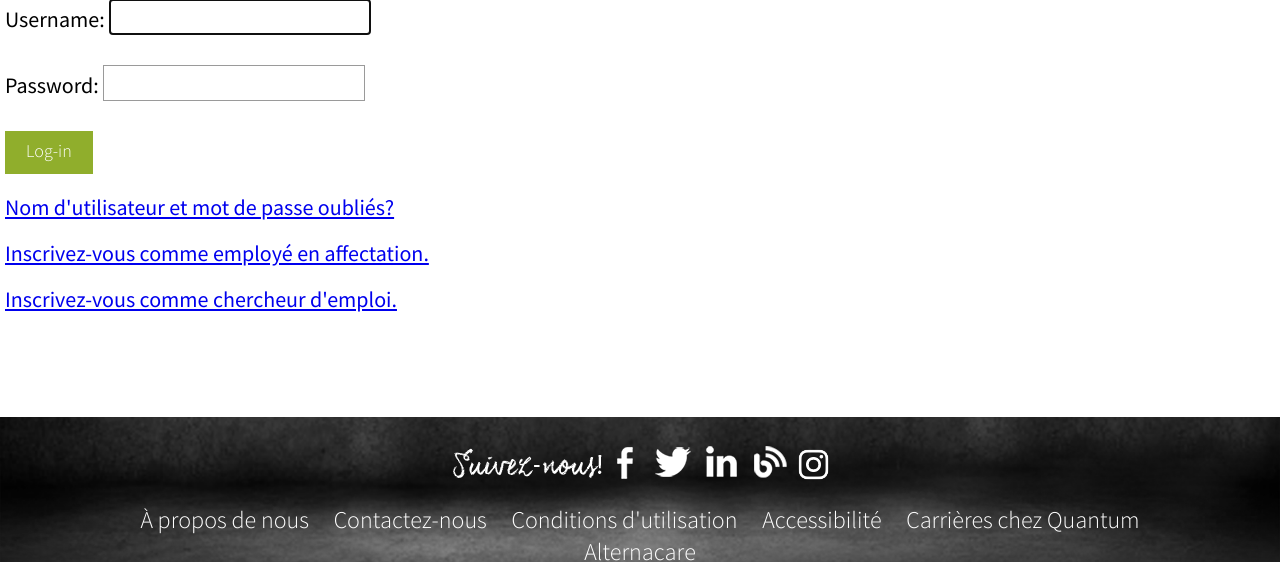
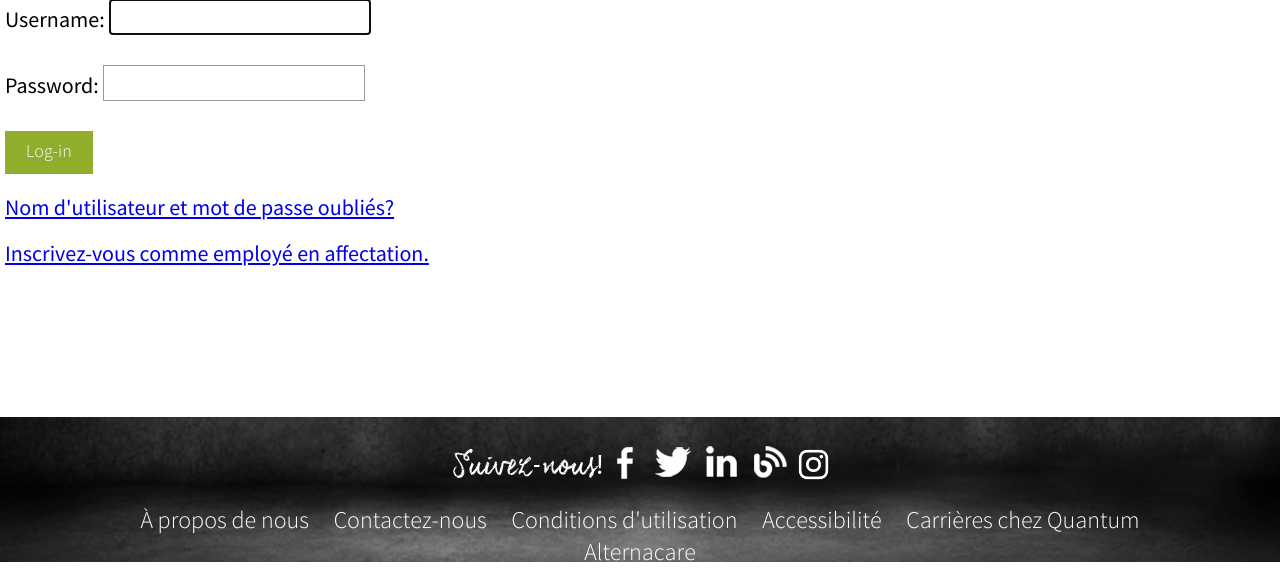
Before and after one commit to linker10/job, a Django app: page /accounts/login/ in a window 1280 px wide. Shown: the part 238-817 px from the top of the page. Run offline with Django 3.2, Linux system fonts and the light colour scheme; some libraries are stand-ins or nearby versions.

Commit message:
Update login.html

```diff
--- a/templates/registration/login.html
+++ b/templates/registration/login.html
@@ -29,7 +29,6 @@
         </div>
         <p><a href="{% url 'password_reset' %}">Nom d'utilisateur et mot de passe oubliés?</a></p>
         <p><a href="{% url 'register' %}">Inscrivez-vous comme employé en affectation.</a></p>
-        <p><a href="{% url 'password_reset' %}">Inscrivez-vous comme chercheur d'emploi.</a></p>
     </div>
 
   {% endblock %}
```
